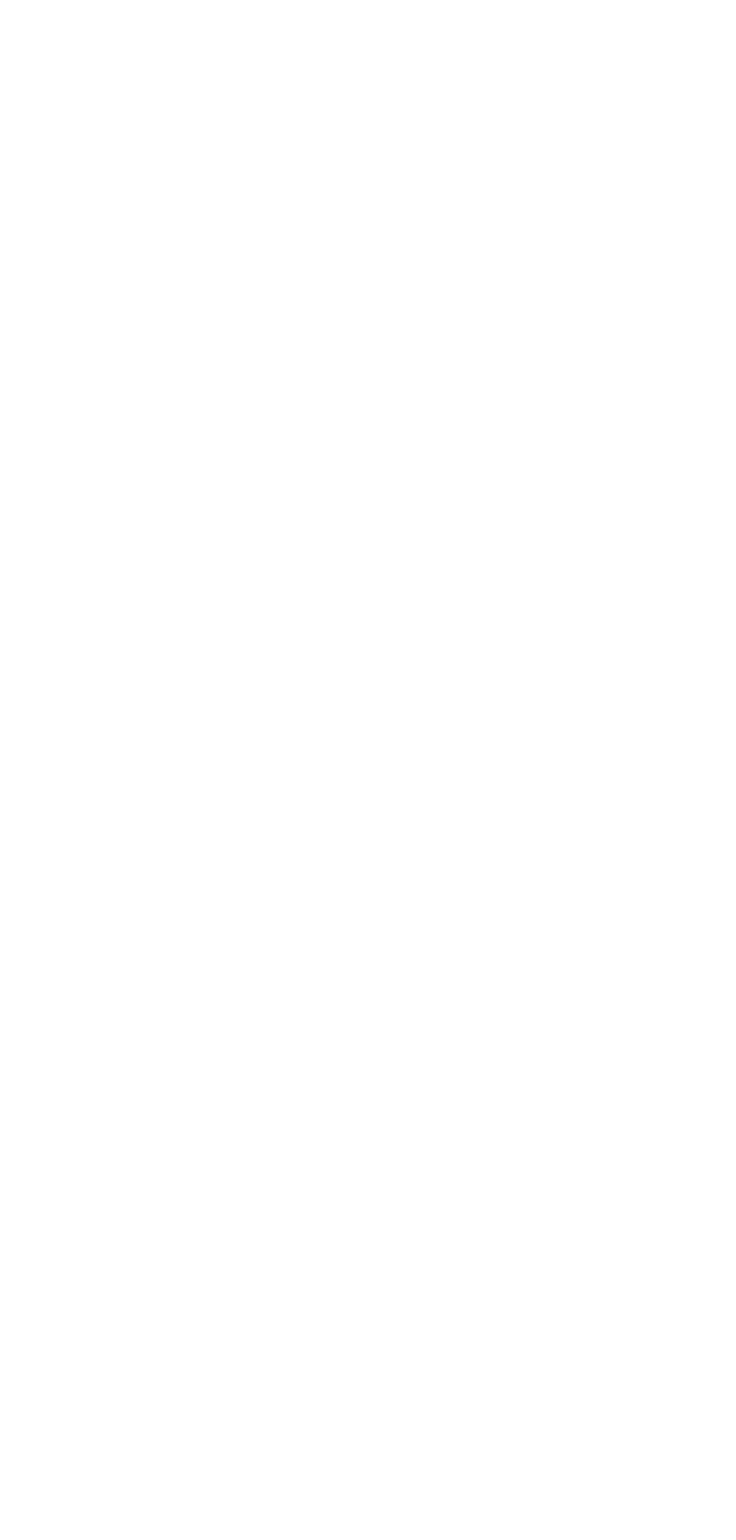
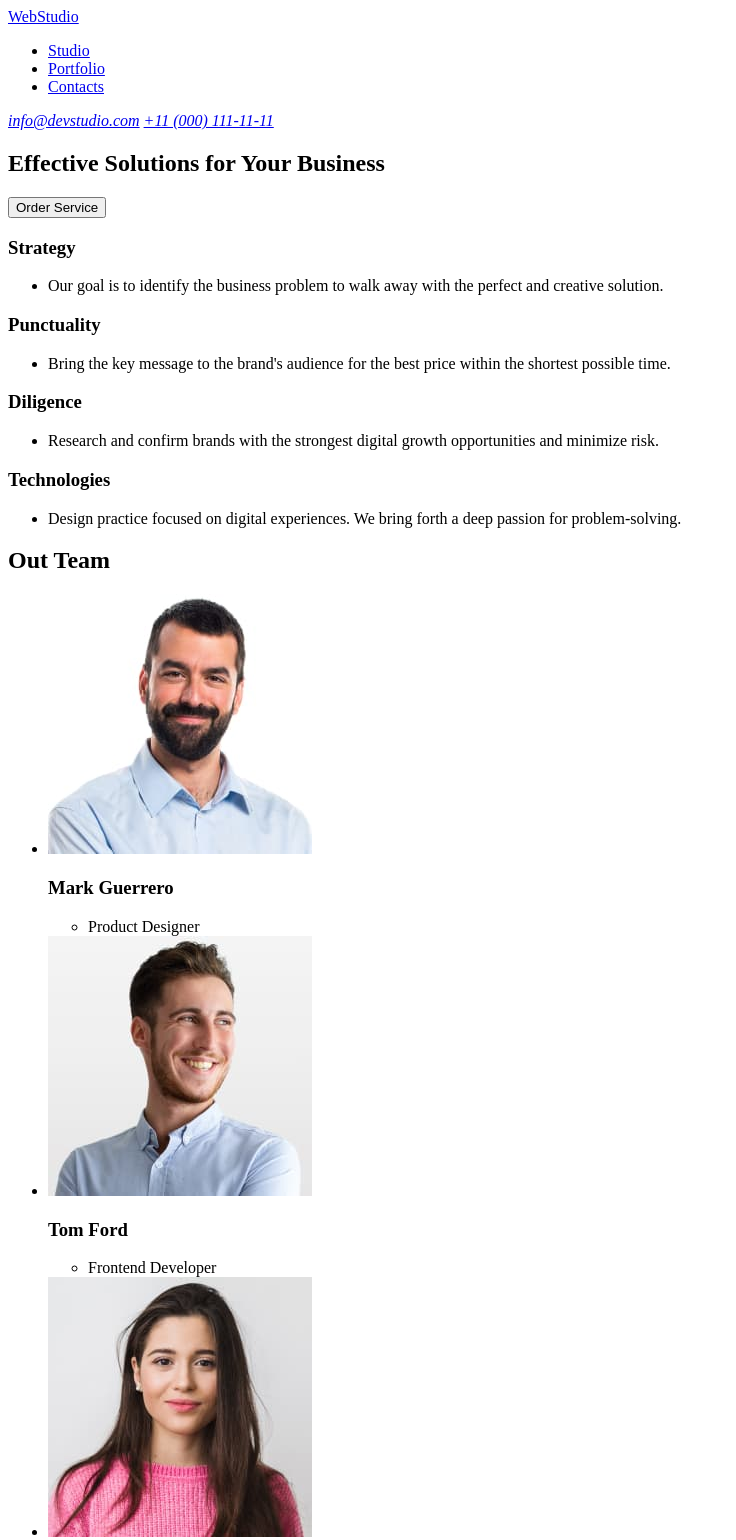
Before and after one commit to yevhenplatokhin22/goit-markup-hw-01, a plain HTML site: page index.html in a window 1280 px wide. Shown: the top 1540 px of the page, without its empty margins (0-736 px from the left). Before the commit the page ends 800 px from the top, so only its background shows below. Drawn offline with Linux system fonts and the light colour scheme.

Commit message:
Finish homework #1

```diff
--- a/index.html
+++ b/index.html
@@ -3,9 +3,85 @@
 <head>
     <meta charset="UTF-8">
     <meta name="viewport" content="width=device-width, initial-scale=1.0">
-    <title>Document</title>
+    <title>WebStudio</title>
 </head>
 <body>
-
+   <header>
+    <a href="./index.html">WebStudio</a>
+<nav>
+    <ul>
+    <li><a href="./index.html">Studio</a></li>
+    <li><a href="./index.html">Portfolio</a></li>
+    <li><a href="./index.html">Contacts</a></li>
+</ul>
+</nav>
+<address>
+    <a href="mailto:info@devstudio.com">info@devstudio.com</a>
+    <a href="tel:110001111111">+11 (000) 111-11-11</a>
+</address>
+   </header>
+   <main>
+   <section>
+    <h1>Effective Solutions
+        for Your Business</h1>
+        <button type="button">Order Service</button>
+   </section>
+   <section>
+    <h3>Strategy</h3>
+        <ul>
+        <li>Our goal is to identify the business
+            problem to walk away with the perfect and creative solution. </li>
+        </ul>
+    <h3>Punctuality</h3>
+    <ul>
+        <li>Bring the key message to the brand's audience for the best price within the shortest possible time.</li>
+    </ul>
+    <h3>Diligence</h3>
+        <ul>
+            <li>Research and confirm brands with the strongest digital growth opportunities and minimize risk.</li>
+        </ul>
+    <h3>Technologies</h3>
+    <ul>
+        <li>Design practice focused on digital experiences. We bring forth a deep passion for problem-solving.</li>
+    </ul>
+   </section>
+   <section>
+    <h2>Out Team</h2>
+    <ul>
+        <li>
+            <img src="./images/mark-image.jpg" alt="mark-card" width="264" height="260">
+            <h3>Mark Guerrero</h3>
+            <ul>
+                <li>Product Designer</li>
+            </ul>
+        </li>
+        <li>
+            <img src="./images/tom-image.jpg" alt="tom-card" width="264" height="260">
+            <h3>Tom Ford</h3>
+            <ul>
+                <li>Frontend Developer</li>
+            </ul>
+        </li>
+        <li>
+            <img src="./images/camila-image.jpg" alt="camila-card" width="264" height="260">
+            <h3>Camila Garcia</h3>
+            <ul>
+                <li>Marketing</li>
+            </ul>
+        </li>
+        <li>
+            <img src="./images/daniel-image.jpg" alt="daniel-card" width="264" height="260">
+            <h3>Daniel Wilson</h3>
+            <ul>
+                <li>UI Designer</li>
+            </ul>
+        </li>
+    </ul>
+   </section>
+</main>
+   <footer>
+    <a href="./index.html">WebStudio</a>
+    <p>Increase the flow of customers and sales for your business with digital marketing & growth solutions.</p>
+   </footer>
 </body>
 </html>
```
Also changed, not shown: images/camila-image.jpg (added), images/daniel-image.jpg (added), images/mark-image.jpg (added), images/tom-image.jpg (added).
